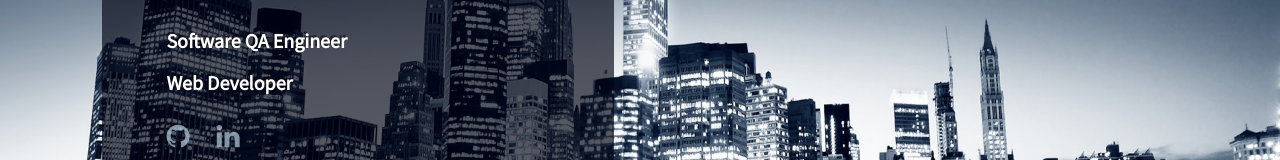
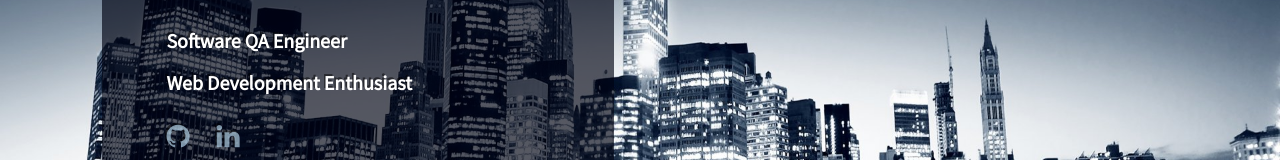
Before and after one commit to cguanzon/cguanzon.github.io, a plain HTML site: page index.html in a window 1280 px wide. Shown: the part 202-362 px from the top of the page. Drawn offline with Linux system fonts and the light colour scheme.

Commit message:
experimental changes 2

```diff
--- a/index.html
+++ b/index.html
@@ -12,7 +12,7 @@
 	<div class="about-box">
 			<h1>CALEB GUANZON</h1>
 			<h2>Software QA Engineer</h2>
-			<h2>Web Developer</h2>
+			<h2>Web Development Enthusiast</h2>
 			<div class="button-bar">
 				<a target="_blank" href="https://github.com/cguanzon">
 					<i class="fa fa-github"></i>
```
